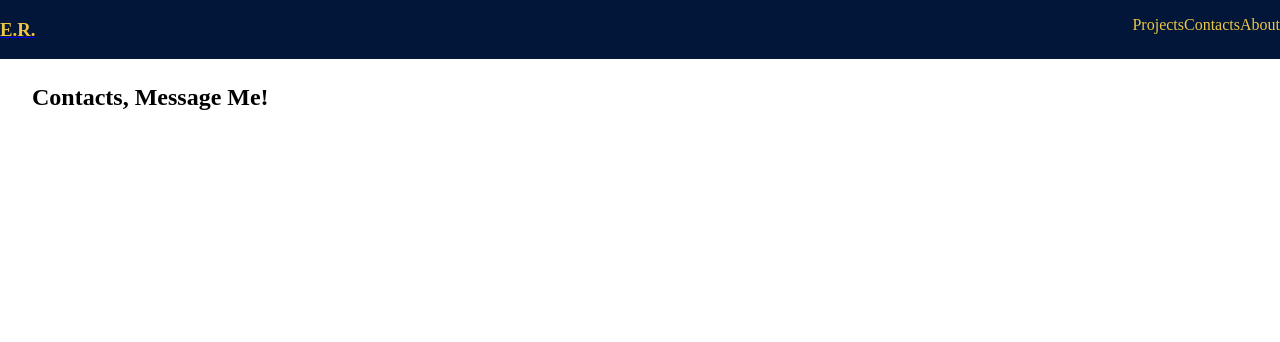
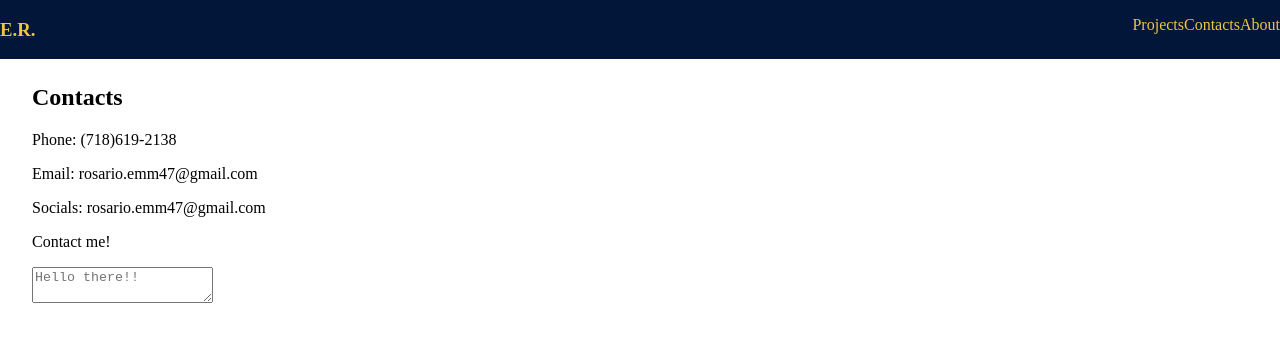
Before and after one commit to RosarioManny/ERosario-Portfolio-Site, a React (Vite) app: page /contacts in a window 1280 px wide. Shown: the top 342 px of the page. Built offline with nearby package versions, Linux system fonts and the light colour scheme.

Commit message:
Contacts Page

```diff
--- a/src/components/Contacts.jsx
+++ b/src/components/Contacts.jsx
@@ -3,7 +3,17 @@ const Contacts = () => {
   return (
     <>
       <section>
-        <h1>Contacts, Message Me!</h1>
+        <h1>Contacts</h1>
+        <p>Phone: (718)619-2138</p>
+        <p>Email: rosario.emm47@gmail.com</p>
+        <p>Socials: rosario.emm47@gmail.com</p>
+
+        <p>Contact me!</p>
+        <textarea
+        placeholder="Hello there!!"
+        >
+
+        </textarea>
       </section>
     </>
   )
--- a/tailwind.config.js
+++ b/tailwind.config.js
@@ -1,6 +1,8 @@
 /** @type {import('tailwindcss').Config} */
 export default {
-  content: [],
+  content: [
+    './src/**/*.{js,jsx,ts,tsx}',
+  ],
   theme: {
     extend: {},
   },
```
Also changed, not shown: src/components/Projects.jsx (+5 -5 lines).
